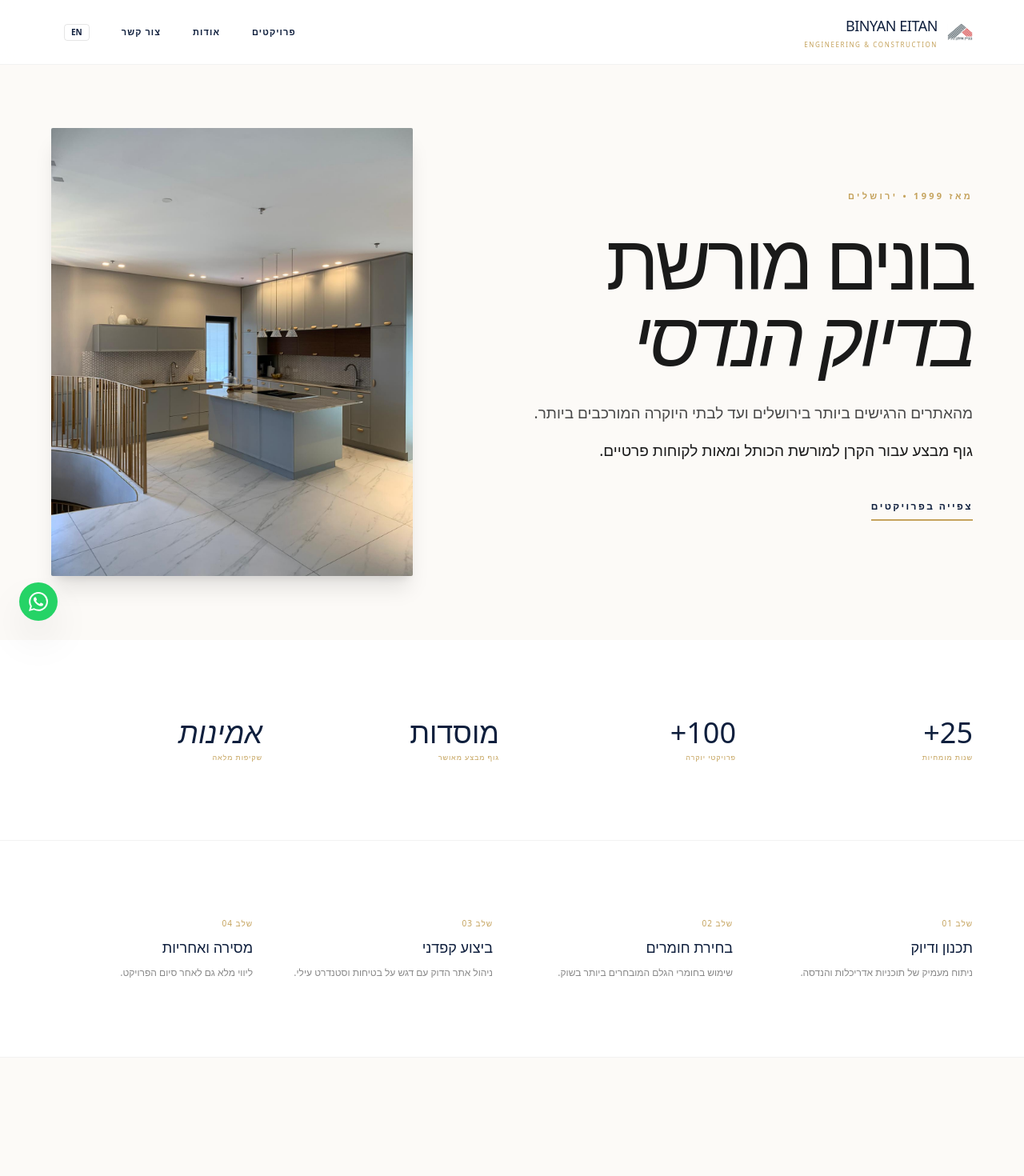
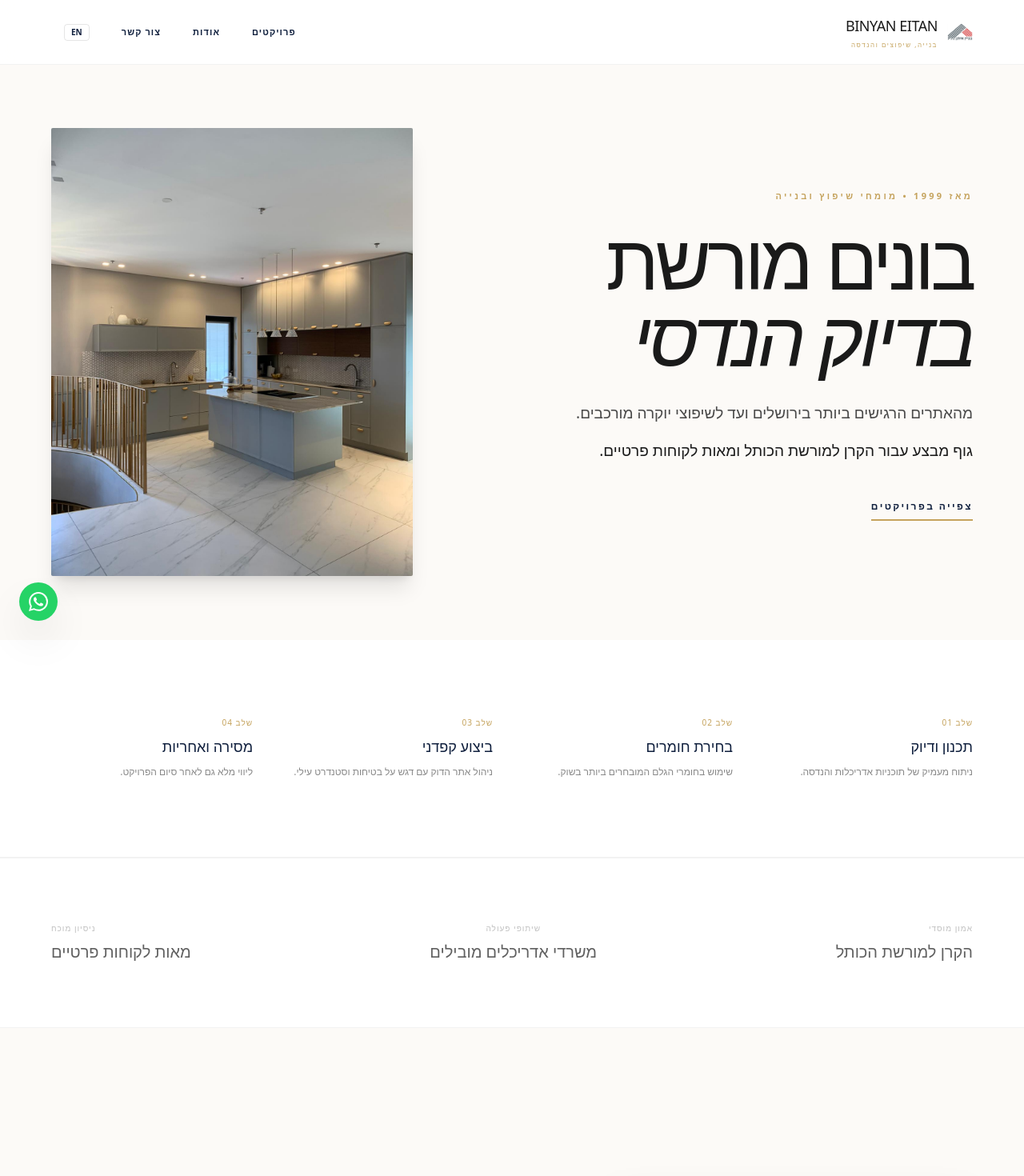
Before and after one commit to chananby/binyan-eitan-site, a Next.js app: page /he in a window 1280 px wide. Shown: the top 1470 px of the page at 80% size. Built offline with nearby package versions, Linux system fonts and the light colour scheme.

Commit message:
Update page.tsx

```diff
--- a/src/app/he/page.tsx
+++ b/src/app/he/page.tsx
@@ -18,27 +18,9 @@ const C = {
 };
 
 const PROJECTS = [
-  {
-    title: "רמת אשכול",
-    subtitle: "טרנספורמציה מלאה של וילה ירושלמית",
-    image: "/ramat-eshkol.jpg",
-    images: ["/ramat-eshkol.jpg", ...Array.from({ length: 10 }, (_, i) => `/ramat-eshkol-penthouse-${i + 1}.jpg`)],
-    category: "בנייה פרטית",
-  },
-  {
-    title: "בית וגן",
-    subtitle: "תוספות בנייה וגמרים הנדסיים מורכבים",
-    image: "/bayit-vegan.jpg",
-    images: ["/bayit-vegan.jpg", ...Array.from({ length: 19 }, (_, i) => `/bayit-vegan-${i + 1}.jpg`)],
-    category: "מגורי יוקרה",
-  },
-  {
-    title: "אמשינוב",
-    subtitle: "שימור ושיפוץ מבנה היסטורי ומוסדי",
-    image: "/amshinov.jpg",
-    images: ["/amshinov.jpg", ...Array.from({ length: 23 }, (_, i) => `/amshinov-${i + 1}.jpg`)],
-    category: "שימור ומוסדות",
-  },
+  { title: "רמת אשכול", subtitle: "טרנספורמציה מלאה של וילה ירושלמית", image: "/ramat-eshkol.jpg", images: ["/ramat-eshkol.jpg", ...Array.from({ length: 10 }, (_, i) => `/ramat-eshkol-penthouse-${i + 1}.jpg`)], category: "בנייה פרטית" },
+  { title: "בית וגן", subtitle: "תוספות בנייה וגמרים הנדסיים מורכבים", image: "/bayit-vegan.jpg", images: ["/bayit-vegan.jpg", ...Array.from({ length: 19 }, (_, i) => `/bayit-vegan-${i + 1}.jpg`)], category: "מגורי יוקרה" },
+  { title: "אמשינוב", subtitle: "שימור ושיפוץ מבנה היסטורי ומוסדי", image: "/amshinov.jpg", images: ["/amshinov.jpg", ...Array.from({ length: 23 }, (_, i) => `/amshinov-${i + 1}.jpg`)], category: "שימור ומוסדות" },
 ];
 
 const PROCESS = [
@@ -55,13 +37,13 @@ const PROCESS = [
 function Navbar() {
   const [isOpen, setIsOpen] = useState(false);
   return (
-    <nav className="fixed top-0 left-0 w-full z-[100] bg-white/90 backdrop-blur-md border-b border-black/5" dir="rtl">
-      <div className="max-w-[1440px] mx-auto px-6 md:px-16 h-20 flex items-center justify-between font-sans">
+    <nav className="fixed top-0 left-0 w-full z-[100] bg-white/90 backdrop-blur-md border-b border-black/5 font-sans" dir="rtl">
+      <div className="max-w-[1440px] mx-auto px-6 md:px-16 h-20 flex items-center justify-between">
         <div className="flex items-center gap-3">
           <Image src="/logo.jpg" alt="Binyan Eitan" width={32} height={32} className="rounded-sm" />
           <div className="flex flex-col">
-            <span className="font-playfair text-base md:text-lg tracking-tight leading-none">BINYAN EITAN</span>
-            <span className="text-[7px] md:text-[8px] tracking-[0.2em] uppercase mt-1 text-[#c5a35d]">Engineering & Construction</span>
+            <span className="font-playfair text-base md:text-lg tracking-tight leading-none text-[#1a1a1a]">BINYAN EITAN</span>
+            <span className="text-[7px] md:text-[8px] tracking-[0.2em] uppercase mt-1 text-[#c5a35d]">בנייה, שיפוצים והנדסה</span>
           </div>
         </div>
         <div className="hidden md:flex items-center gap-10">
@@ -97,12 +79,12 @@ function Hero() {
       <div className="max-w-[1440px] mx-auto px-6 md:px-16 w-full grid md:grid-cols-12 gap-8 md:gap-12 items-center">
         <div className="col-span-12 md:col-span-7 z-20 text-right font-sans">
           <motion.div initial={{ opacity: 0, y: 20 }} animate={{ opacity: 1, y: 0 }} transition={{ duration: 0.8 }}>
-            <span className="text-[10px] md:text-[11px] tracking-[0.3em] uppercase block mb-4 md:mb-6 text-[#c5a35d] font-semibold">מאז 1999 • ירושלים</span>
+            <span className="text-[10px] md:text-[11px] tracking-[0.3em] uppercase block mb-4 md:mb-6 text-[#c5a35d] font-semibold">מאז 1999 • מומחי שיפוץ ובנייה</span>
             <h1 className="font-playfair text-4xl sm:text-5xl md:text-7xl lg:text-8xl leading-[1.1] tracking-tighter mb-6 md:mb-8 text-[#1a1a1a]">
               בונים מורשת <br className="hidden md:block" /> <span className="italic font-light">בדיוק הנדסי</span>
             </h1>
             <p className="text-[15px] md:text-[19px] leading-relaxed max-w-2xl font-light mb-8 md:mb-10 text-[#4a4a4a]">
-              מהאתרים הרגישים ביותר בירושלים ועד לבתי היוקרה המורכבים ביותר.
+              מהאתרים הרגישים ביותר בירושלים ועד לשיפוצי יוקרה מורכבים.
               <span className="block mt-3 md:mt-4 font-normal text-[#1a1a1a]">
                 גוף מבצע עבור הקרן למורשת הכותל ומאות לקוחות פרטיים.
               </span>
@@ -111,23 +93,33 @@ function Hero() {
           </motion.div>
         </div>
         <div className="col-span-12 md:col-span-5 relative aspect-[16/10] md:aspect-auto md:h-[70vh] overflow-hidden rounded-sm shadow-xl z-10">
-          <Image src="/ramat-eshkol.jpg" alt="Binyan Eitan" fill className="object-cover" priority />
+          <Image src="/ramat-eshkol.jpg" alt="בנין איתן - שיפוצי יוקרה בירושלים" fill className="object-cover" priority />
         </div>
       </div>
     </section>
   );
 }
 
-function AuthoritySection() {
+function TrustSection() {
   return (
-    <section className="py-16 md:py-24 bg-white border-b border-black/5 font-sans" dir="rtl">
-      <div className="max-w-[1440px] mx-auto px-6 md:px-16 grid grid-cols-2 md:grid-cols-4 gap-8 text-center md:text-right">
-        <div><div className="font-playfair text-3xl md:text-4xl mb-1">25+</div><div className="text-[9px] uppercase tracking-widest text-[#c5a35d]">שנות מומחיות</div></div>
-        <div><div className="font-playfair text-3xl md:text-4xl mb-1">100+</div><div className="text-[9px] uppercase tracking-widest text-[#c5a35d]">פרויקטי יוקרה</div></div>
-        <div><div className="font-playfair text-3xl md:text-4xl mb-1">מוסדות</div><div className="text-[9px] uppercase tracking-widest text-[#c5a35d]">גוף מבצע מאושר</div></div>
-        <div><div className="font-playfair text-3xl md:text-4xl mb-1 italic">אמינות</div><div className="text-[9px] uppercase tracking-widest text-[#c5a35d]">שקיפות מלאה</div></div>
+    <div className="py-20 bg-white border-y border-black/5 font-sans" dir="rtl">
+      <div className="max-w-[1440px] mx-auto px-8 md:px-16">
+        <div className="flex flex-col md:flex-row justify-between items-center gap-12 grayscale opacity-70">
+          <div className="text-center md:text-right">
+            <span className="text-[10px] tracking-widest uppercase block mb-2 text-[#c5a35d]">אמון מוסדי</span>
+            <div className="font-playfair text-lg md:text-xl">הקרן למורשת הכותל</div>
+          </div>
+          <div className="text-center">
+            <span className="text-[10px] tracking-widest uppercase block mb-2 text-[#c5a35d]">שיתופי פעולה</span>
+            <div className="font-playfair text-lg md:text-xl">משרדי אדריכלים מובילים</div>
+          </div>
+          <div className="text-center md:text-left">
+            <span className="text-[10px] tracking-widest uppercase block mb-2 text-[#c5a35d]">ניסיון מוכח</span>
+            <div className="font-playfair text-lg md:text-xl">מאות לקוחות פרטיים</div>
+          </div>
+        </div>
       </div>
-    </section>
+    </div>
   );
 }
 
@@ -143,7 +135,7 @@ function Visionary() {
           <h2 className="font-playfair text-4xl md:text-6xl mb-6 text-[#1a1a1a]">מוטי איתן</h2>
           <div className="text-[13px] tracking-[0.2em] uppercase mb-10 text-[#666666]">מייסד ובעלים</div>
           <div className="space-y-6 text-[17px] leading-relaxed font-light text-[#888888]">
-            <p>עם למעלה מ-25 שנות ניסיון בהובלת פרויקטים מורכבים במגזר היוקרה בירושלים, מוטי איתן מביא עמו מומחיות הנדסית נדירה ועין בלתי מתפשרת לאיכות.</p>
+            <p>עם למעלה מ-25 שנות ניסיון בהובלת שיפוצי יוקרה ופרויקטים מורכבים בירושלים, מוטי איתן מביא עמו מומחיות הנדסית נדירה ועין בלתי מתפשרת לאיכות.</p>
             <p>בניית אמון היא היסוד החשוב ביותר בכל פרויקט. הליווי האישי והשקיפות המלאה הם המצפן שלנו.</p>
           </div>
         </div>
@@ -203,7 +195,7 @@ function Contact() {
       <div className="max-w-[1440px] mx-auto px-6 md:px-16 grid md:grid-cols-2 gap-16 items-center">
         <div>
           <span className="text-[11px] tracking-[0.45em] uppercase block mb-6 text-[#c5a35d]">בואו נדבר</span>
-          <h2 className="font-playfair text-4xl md:text-7xl mb-8 leading-tight text-white">מתחילים בנייה?</h2>
+          <h2 className="font-playfair text-4xl md:text-7xl mb-8 leading-tight text-white">מתחילים <br />שיפוץ?</h2>
           <div className="space-y-4 text-base md:text-lg"><p>058-500-8447</p><p className="text-xs text-[#555]">office@binyaneitan.com</p></div>
         </div>
         <div className="bg-white p-8 md:p-16 text-black shadow-2xl">
@@ -215,7 +207,7 @@ function Contact() {
               <button type="submit" className="w-full bg-[#1a1a1a] text-white py-5 text-[11px] tracking-[0.2em] uppercase hover:bg-[#c5a35d] transition-all">שלח פנייה</button>
             </form>
           ) : (
-            <div className="text-center py-10"><h3 className="font-playfair text-2xl mb-4 text-black">תודה רבה</h3></div>
+            <div className="text-center py-10"><h3 className="font-playfair text-2xl mb-4 text-black">תודה רבה</h3><p>נחזור אליכם בהקדם.</p></div>
           )}
         </div>
       </div>
@@ -228,7 +220,6 @@ export default function HebrewPage() {
     <main className="bg-white min-h-screen selection:bg-[#c5a35d] selection:text-white">
       <Navbar />
       <Hero />
-      <AuthoritySection />
       <div className="py-24 bg-white border-b border-black/5 font-sans" dir="rtl">
         <div className="max-w-[1440px] mx-auto px-8 md:px-16 grid grid-cols-2 md:grid-cols-4 gap-12 text-right">
           {PROCESS.map((p, i) => (
@@ -236,6 +227,7 @@ export default function HebrewPage() {
           ))}
         </div>
       </div>
+      <TrustSection />
       <Visionary />
       <Portfolio />
       <Contact />
```
